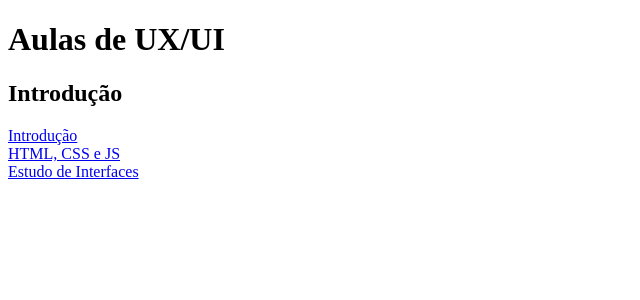
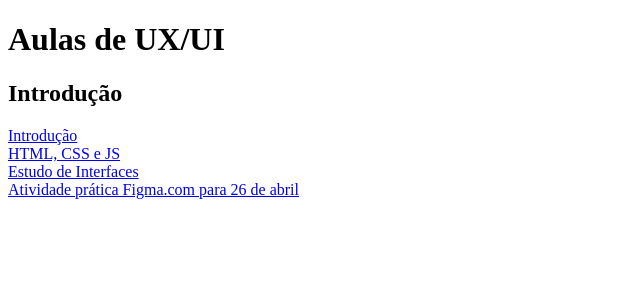
Before and after one commit to robsonbs/efg-renato-souza, a Next.js app: page / in a window 1280 px wide. Shown: the top 300 px of the page, without its empty margins (0-640 px from the left). Built offline with nearby package versions, Linux system fonts and the light colour scheme.

Commit message:
Update index.js

```diff
--- a/pages/index.js
+++ b/pages/index.js
@@ -26,6 +26,13 @@ function Home() {
           rel="noopener noreferrer"
         >
           Estudo de Interfaces
+        </a><br />
+        <a
+          href="files/atividade-pratica-figma.pdf"
+          target="_blank"
+          rel="noopener noreferrer"
+        >
+         Atividade prática Figma.com para 26 de abril
         </a>
       </section>
     </>
```
